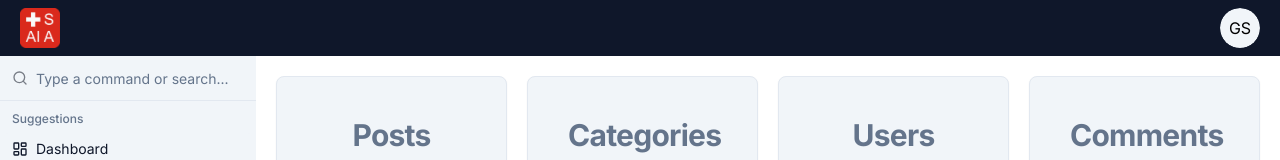
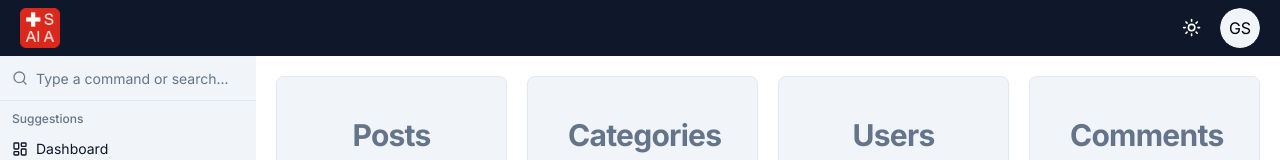
Before and after one commit to GregorSchafroth/p2-dashboard, a Next.js app: page / in a window 1280 px wide. Shown: the top 160 px of the page. Built offline with nearby package versions, Linux system fonts and the light colour scheme.

Commit message:
add dark mode

```diff
--- a/app/layout.tsx
+++ b/app/layout.tsx
@@ -5,7 +5,7 @@ import Navbar from '@/components/Navbar';
 import Sidebar from '@/components/Sidebar';
 import Footer from '@/components/Footer';
 import { Toaster } from '@/components/ui/toaster';
-
+import { ThemeProvider } from '@/components/providers/ThemeProvider';
 
 const inter = Inter({ subsets: ['latin'] });
 
@@ -21,7 +21,8 @@ export default function RootLayout({
 }>) {
   return (
     <html lang='en'>
-      <body className={`${inter.className} flex flex-col min-h-screen`} >
+      <body className={`${inter.className} flex flex-col min-h-screen`}>
+        <ThemeProvider attribute='class' enableSystem={true} storageKey='dashboard-theme'>
           <Navbar />
           <div className='flex-grow flex'>
             <aside className='hidden md:block h-auto w-[350px]'>
@@ -31,6 +32,7 @@ export default function RootLayout({
           </div>
           <Footer />
           <Toaster />
+        </ThemeProvider>
       </body>
     </html>
   );
--- a/components/Navbar.tsx
+++ b/components/Navbar.tsx
@@ -10,6 +10,7 @@ import {
   DropdownMenuSeparator,
   DropdownMenuTrigger,
 } from '@/components/ui/dropdown-menu';
+import ThemeToggler from '@/components/ThemeToggler';
 
 const Navbar = () => {
   return (
@@ -17,6 +18,8 @@ const Navbar = () => {
       <Link href='/'>
         <Image src={logo} alt='Swiss AI Automation' width={40} />
       </Link>
+      <div className='flex justify-center gap-2'>
+        <ThemeToggler />
         <DropdownMenu>
           <DropdownMenuTrigger className='focus:outline-none'>
             <Avatar>
@@ -36,6 +39,7 @@ const Navbar = () => {
           </DropdownMenuContent>
         </DropdownMenu>
       </div>
+    </div>
   );
 };
 
--- /dev/null
+++ b/components/ThemeToggler.tsx
@@ -0,0 +1,42 @@
+"use client"
+
+import * as React from "react"
+import { Moon, Sun } from "lucide-react"
+import { useTheme } from "next-themes"
+
+import { Button } from "@/components/ui/button"
+import {
+  DropdownMenu,
+  DropdownMenuContent,
+  DropdownMenuItem,
+  DropdownMenuTrigger,
+} from "@/components/ui/dropdown-menu"
+
+const ThemeToggler = () => {
+  const { setTheme } = useTheme()
+
+  return (
+    <DropdownMenu>
+      <DropdownMenuTrigger asChild>
+        <Button variant="ghost" size="icon">
+          <Sun className="h-[1.2rem] w-[1.2rem] rotate-0 scale-100 transition-all dark:-rotate-90 dark:scale-0" />
+          <Moon className="absolute h-[1.2rem] w-[1.2rem] rotate-90 scale-0 transition-all dark:rotate-0 dark:scale-100" />
+          <span className="sr-only">Toggle theme</span>
+        </Button>
+      </DropdownMenuTrigger>
+      <DropdownMenuContent align="end">
+        <DropdownMenuItem onClick={() => setTheme("light")}>
+          Light
+        </DropdownMenuItem>
+        <DropdownMenuItem onClick={() => setTheme("dark")}>
+          Dark
+        </DropdownMenuItem>
+        <DropdownMenuItem onClick={() => setTheme("system")}>
+          System
+        </DropdownMenuItem>
+      </DropdownMenuContent>
+    </DropdownMenu>
+  )
+}
+
+export default ThemeToggler
--- /dev/null
+++ b/components/providers/ThemeProvider.tsx
@@ -0,0 +1,8 @@
+'use client';
+
+import { ThemeProvider as NextThemesProvider } from 'next-themes';
+import { type ThemeProviderProps } from 'next-themes/dist/types';
+
+export function ThemeProvider({ children, ...props }: ThemeProviderProps) {
+  return <NextThemesProvider {...props}>{children}</NextThemesProvider>;
+}
--- a/package.json
+++ b/package.json
@@ -21,6 +21,7 @@
     "cmdk": "^1.0.0",
     "lucide-react": "^0.427.0",
     "next": "14.2.5",
+    "next-themes": "^0.3.0",
     "react": "^18",
     "react-dom": "^18",
     "react-hook-form": "^7.52.2",
```
Also changed, not shown: 1 other file (tests, documents, lock files or other folders). Lines whose indentation alone changed are shown as unchanged.
